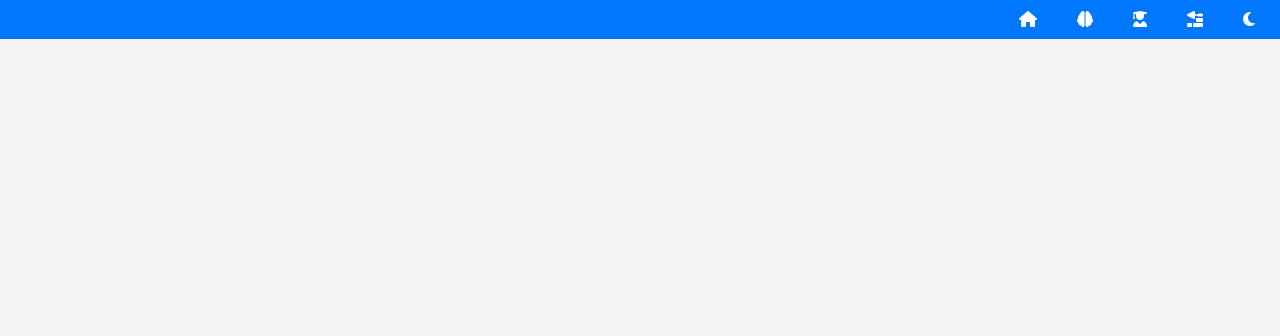
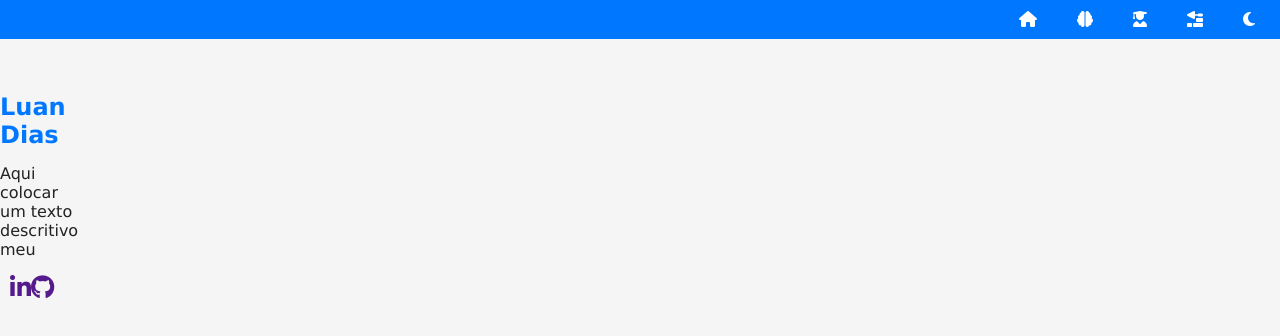
Before and after one commit to luandias12/projeto-portfolio, a plain HTML site: page index.html in a window 1280 px wide. Drawn offline with Linux system fonts and the light colour scheme.

Commit message:
colocando icones ainda

```diff
--- a/estilos/style.css
+++ b/estilos/style.css
@@ -59,3 +59,28 @@ nav#menu a:hover {
   background-color: var(--destaque-iverso);
   color: var(--destaque);
 }
+
+main {
+  display: grid;
+  grid-template-columns: auto 90vw auto;
+  gap: 20px;
+  margin-top: 20px;
+}
+
+section#ficha h1 {
+  color: var(--destaque);
+  margin: 15px 0;
+  font-size: 1.5em;
+  text-align: left;
+  grid-column: 2;
+
+}
+
+div#social {
+  display: flex;
+  justify-content: center;
+  align-items: center;
+  font-size: 1.5em;
+  gap: 1em;
+  margin-top: 15px;
+}
--- a/index.html
+++ b/index.html
@@ -25,6 +25,21 @@
     </header>
 
     <main>
+        <section id="ficha">
+            <img src="" alt="" class="foto">
+            <h1>Luan Dias</h1>
+            <p>Aqui colocar um texto descritivo meu</p>
+            <div id="social">
+                <a href=""> <i class="fa-brands fa-linkedin-in"></i><i class="fa-brands fa-github"></i></a>
+                <a href="https://github.com/luandias12" target="_blank" rel="nofollow"></a>
+
+            </div>
+
+        </section>
+
+        <section id="detalhes">
+
+        </section>
 
     </main>
 
```
